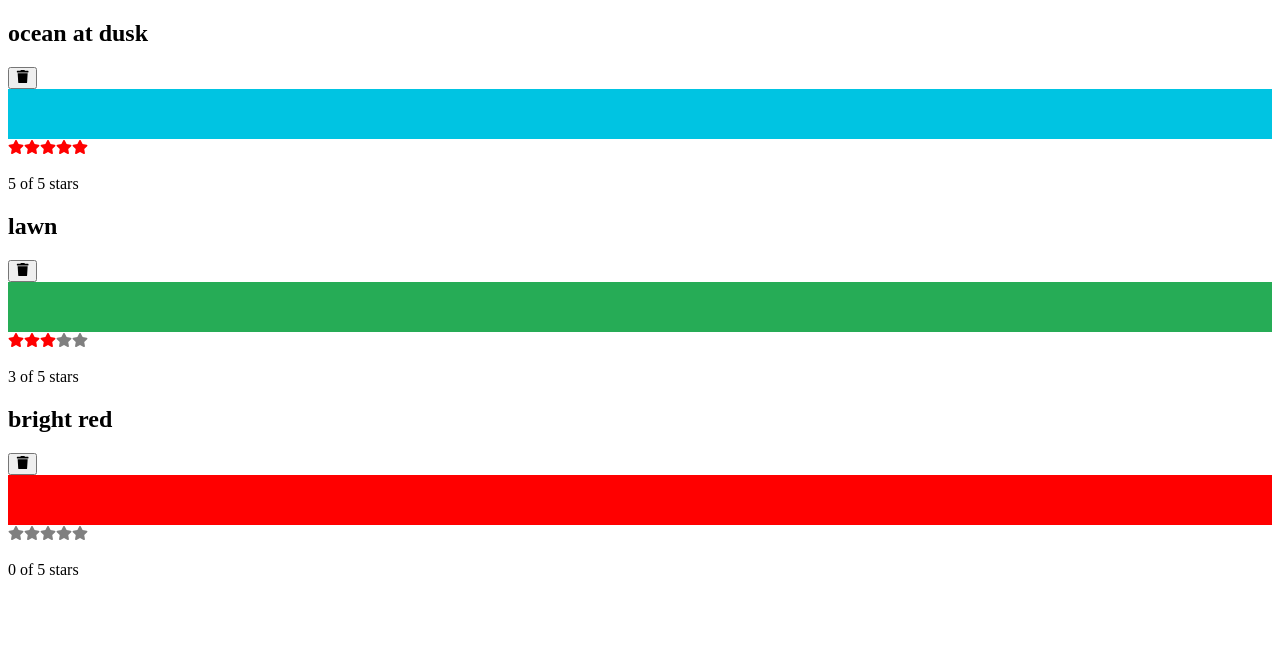
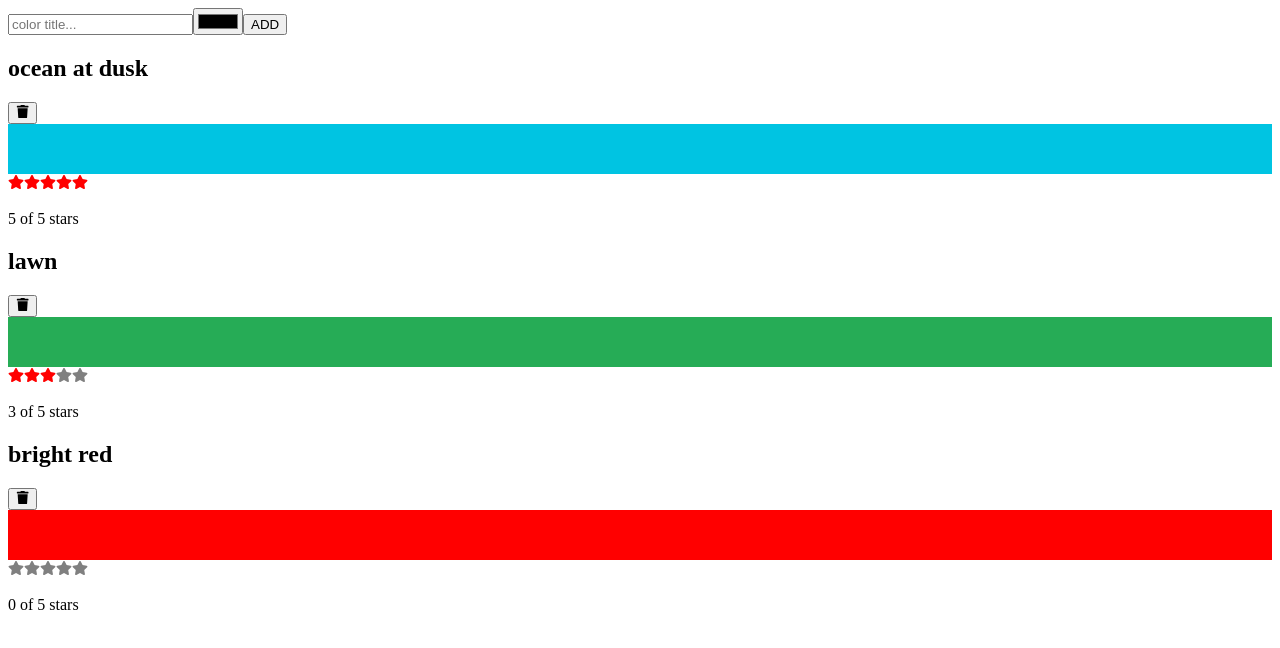
Before and after one commit to dodo-lab/study, a React (Create React App) app in the folder react-hands-on-learning/chapter_06_state/color-sample-app/: page / in a window 1280 px wide. Shown: the top 648 px of the page. Built offline with nearby package versions, Linux system fonts and the light colour scheme.

Commit message:
【Reactハンズオンラーニング】 6章 ステート管理 色追加のフォームを実装

```diff
--- a/react-hands-on-learning/chapter_06_state/color-sample-app/src/App.js
+++ b/react-hands-on-learning/chapter_06_state/color-sample-app/src/App.js
@@ -1,10 +1,27 @@
 import React, { useState } from 'react';
 import colorData from './color-data.json';
+import AddColorFormRef from './components/AddColorFormRef';
 import ColorList from './components/ColorList';
+import { v4 } from 'uuid';
 
 function App() {
   const [colors, setColors] = useState(colorData);
   return (
+    <>
+      <AddColorFormRef
+        onNewColor={(title, color) => {
+          const newColors = [
+            ...colors,
+            {
+              id: v4(),
+              rating: 0,
+              title,
+              color,
+            },
+          ];
+          setColors(newColors);
+        }}
+      />
       <ColorList
         colors={colors}
         onRemoveColor={(id) => {
@@ -12,11 +29,11 @@ function App() {
           setColors(newColors);
         }}
         onRateColor={(id, rating) => {
-        console.log('onRateColor');
           const newColors = colors.map((color) => (color.id === id ? { ...color, rating } : color));
           setColors(newColors);
         }}
       />
+    </>
   );
 }
 
```
Lines whose indentation alone changed are shown as unchanged.
